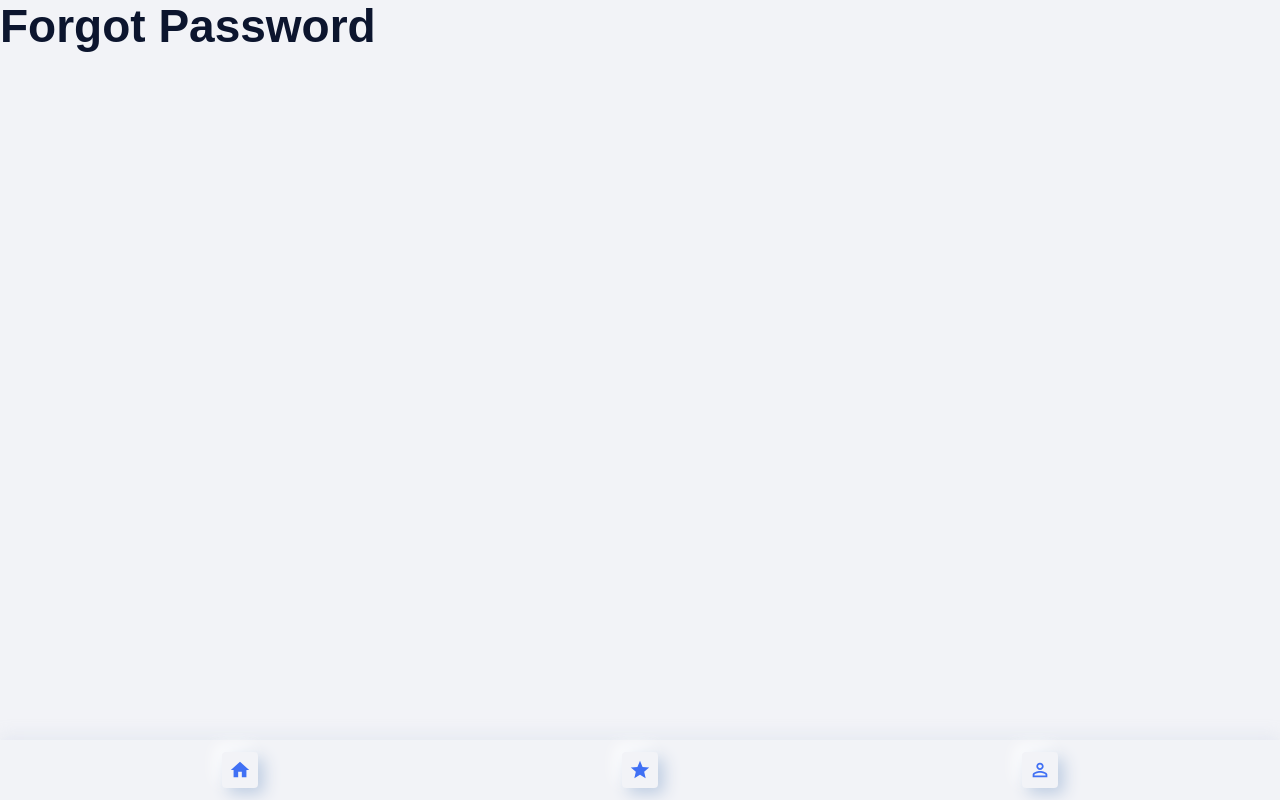
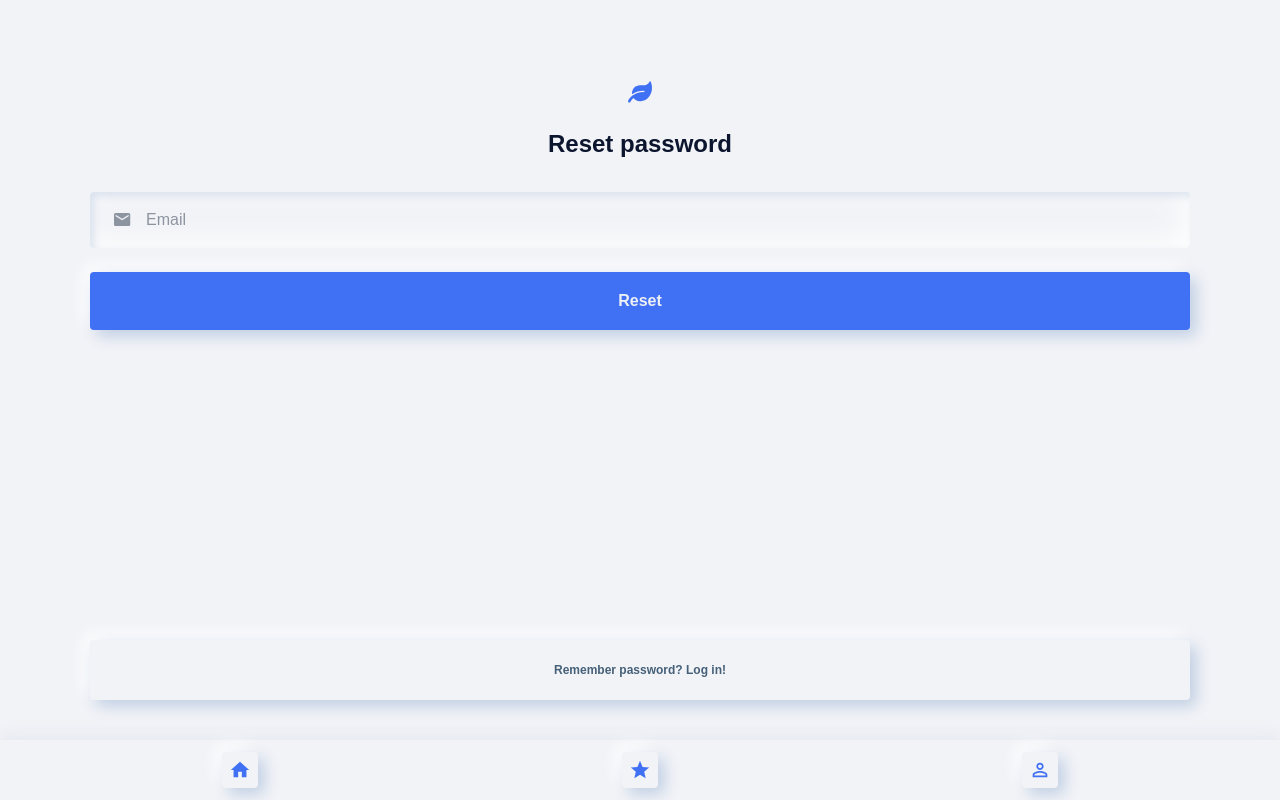
Before and after one commit to keira-yes/realtor, a React (Create React App) app: page /forgot-password in a window 1280 px wide. Built offline with nearby package versions, Linux system fonts and the light colour scheme; a web font is replaced by a local one.

Commit message:
add reset password

```diff
--- a/src/App.jsx
+++ b/src/App.jsx
@@ -6,7 +6,7 @@ import HotOffers from "./pages/HotOffers";
 import Profile from "./pages/Profile";
 import SignIn from "./pages/SignIn";
 import SignUp from "./pages/SignUp";
-import ForgotPassword from "./pages/ForgotPassword";
+import ResetPassword from "./pages/ResetPassword";
 import NotFound from "./pages/NotFound";
 import Navbar from "./components/Navbar";
 import ProfileRoute from "./components/ProfileRoute";
@@ -23,7 +23,7 @@ const App = () => {
                     </Route>
                     <Route path='/sign-in' element={<SignIn />} />
                     <Route path='/sign-up' element={<SignUp />} />
-                    <Route path='/forgot-password' element={<ForgotPassword />} />
+                    <Route path='/forgot-password' element={<ResetPassword />} />
                     <Route path='*' element={<NotFound />} />
                 </Routes>
                 <Navbar />
--- a/src/pages/ForgotPassword.jsx
+++ /dev/null
@@ -1,13 +0,0 @@
-import { useState } from "react";
-import { Link } from "react-router-dom";
-import { getAuth } from "firebase/auth";
-
-const ForgotPassword = () => {
-    return (
-        <div>
-            <h1>Forgot Password</h1>
-        </div>
-    );
-};
-
-export default ForgotPassword;
--- /dev/null
+++ b/src/pages/ResetPassword.jsx
@@ -0,0 +1,64 @@
+import { useState } from "react";
+import { Link } from "react-router-dom";
+import { getAuth, sendPasswordResetEmail } from "firebase/auth";
+import { toast } from 'react-toastify';
+import logo from "../assets/img/logo.svg";
+
+const ResetPassword = () => {
+    const [email, setEmail] = useState("");
+
+    const onChangeInput = e => {
+        setEmail(e.target.value);
+    }
+
+    const onSubmit = async (e) => {
+        e.preventDefault();
+
+        try {
+            const auth = getAuth();
+            await sendPasswordResetEmail(auth, email);
+            toast.success("Reset link was sent to your email");
+        } catch (error) {
+            toast.error("Something went wrong. Please, try again later.");
+        }
+    }
+
+    return (
+        <div className="forgot-password">
+            <div className="auth-page">
+                <div className="auth-page__container container">
+                    <header className="auth-page__header">
+                        <Link to="/" className="auth-page__logo">
+                            <img src={logo} alt="Logo" />
+                        </Link>
+                        <h1 className="auth-page__title">Reset password</h1>
+                    </header>
+                    <main className="auth-page__form">
+                        <form className="form" name="forgot-password" onSubmit={onSubmit}>
+                            <div className="form__fields">
+                                <div className="form__field form__field--email">
+                                    <input
+                                        type="email"
+                                        className="form__field-input"
+                                        name="email"
+                                        value={email}
+                                        placeholder="Email"
+                                        onChange={onChangeInput}
+                                    />
+                                </div>
+                            </div>
+                            <div className="form__submit">
+                                <button type="submit" className="form__submit-btn button button--accent">Reset</button>
+                            </div>
+                        </form>
+                    </main>
+                    <footer className="auth-page__footer">
+                        <Link to="/sign-in" className="auth-page__button button">Remember password? Log in!</Link>
+                    </footer>
+                </div>
+            </div>
+        </div>
+    );
+};
+
+export default ResetPassword;
```
